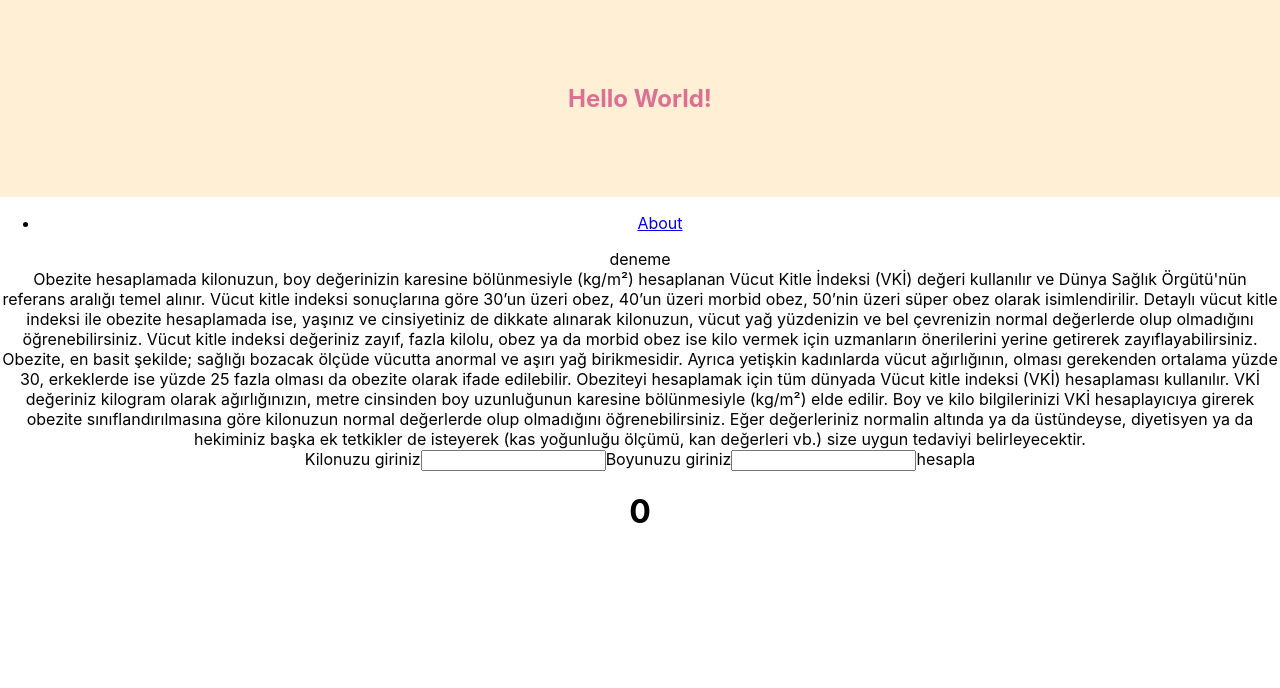
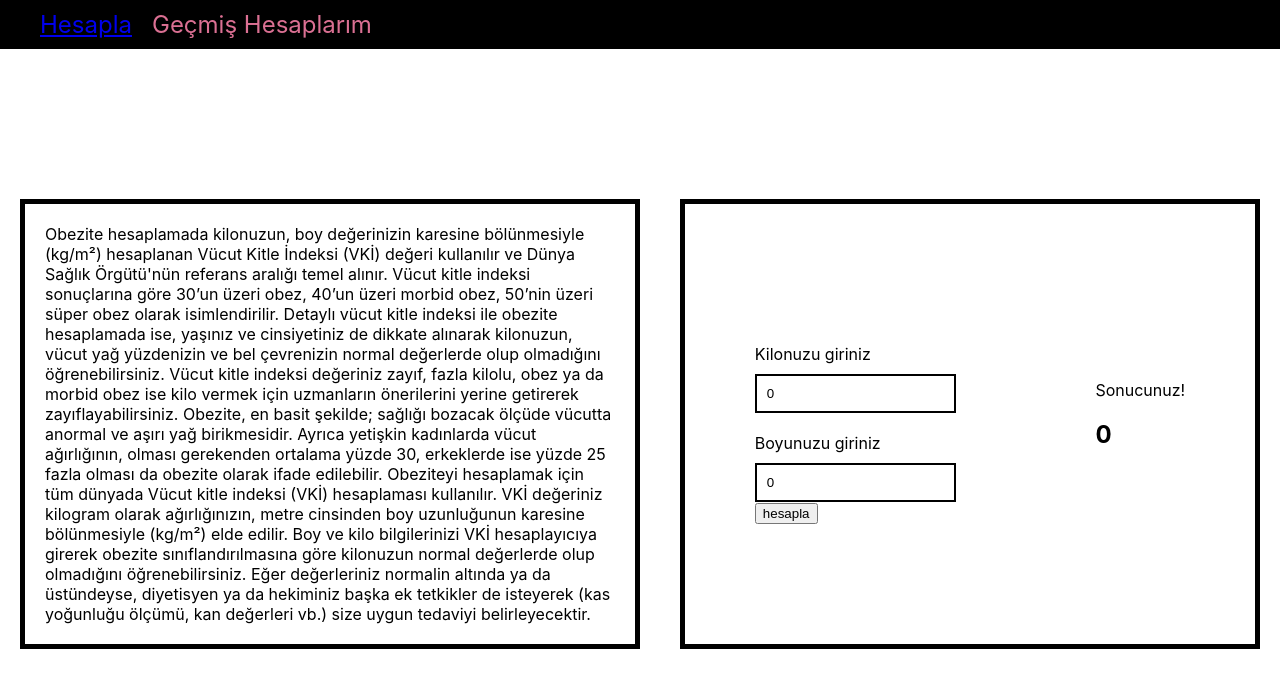
Before and after one commit to herohasan0/kodluyoruz_vucutkitle, a React (Create React App) app: page / in a window 1280 px wide. Shown: the top 688 px of the page. Built offline with nearby package versions, Linux system fonts and the light colour scheme.

Commit message:
Edit css files

```diff
--- a/src/App.css
+++ b/src/App.css
@@ -1,38 +1,31 @@
-.App {
-  text-align: center;
+body {
+  transition: 200ms;
 }
 
-.App-logo {
-  height: 40vmin;
-  pointer-events: none;
+input {
+  padding: 10px;
+  border: 2px solid #000;
+  margin-top: 10px;
 }
 
-@media (prefers-reduced-motion: no-preference) {
-  .App-logo {
-    animation: App-logo-spin infinite 20s linear;
-  }
+label {
+  margin-top: 20px;
+  display: flex;
+  flex-direction: column;
+  align-items: flex-start;
 }
 
-.App-header {
-  background-color: #282c34;
-  min-height: 100vh;
+.form {
   display: flex;
-  flex-direction: column;
   align-items: center;
-  justify-content: center;
-  font-size: calc(10px + 2vmin);
-  color: white;
+  width: 50%;
+  justify-content: space-around;
+  border: 5px solid #000;
+  margin-left: 20px;
+  margin-right: 20px;
 }
 
-.App-link {
-  color: #61dafb;
+.main {
+  display: flex;
+  margin-top: 150px;
 }
-
-@keyframes App-logo-spin {
-  from {
-    transform: rotate(0deg);
-  }
-  to {
-    transform: rotate(360deg);
-  }
-}
--- a/src/App.js
+++ b/src/App.js
@@ -1,10 +1,7 @@
 import './App.css';
 import Layout from './components/Layout';
 import Description from './components/Description';
-import About from './components/About';
 import { useState } from 'react';
-import { BrowserRouter as Router, Switch, Route, Link } from 'react-router-dom';
-import styled from 'styled-components';
 
 function App() {
   const [kilo, setKilo] = useState(0);
@@ -18,70 +15,62 @@ function App() {
     const calculatedBIM = kg / Math.pow(cm, 2);
 
     setBIM(calculatedBIM);
-
-    //kilo / (boy)*(boy)  (metre cinsinden)
   }
 
-  const Title = styled.h1`
-    font-size: 1.5em;
-    text-align: center;
-    color: palevioletred;
-  `;
-  const Wrapper = styled.section`
-    padding: 4em;
-    background: papayawhip;
-  `;
+  let detay = '';
+
+  if (BIM !== 0 && BIM < 18.5) {
+    detay = 'Zayıf';
+  } else if (BIM > 18.5 && BIM < 24.9) {
+    detay = 'Normal kilolu';
+  } else if (BIM > 25 && BIM < 29.9) {
+    detay = 'Fazla kilolu';
+  } else if (BIM > 30 && BIM < 39.9) {
+    detay = 'Obez';
+  } else if (BIM > 40) {
+    detay = 'İleri derecede obez (morbid obez)';
+  }
 
   return (
     <div className="App">
-      <Wrapper>
-        <Title>Hello World!</Title>
-      </Wrapper>
-      <Router>
-        <div>
-          <nav>
-            <ul>
-              <li>
-                <Link to="/about">About</Link>
-              </li>
-            </ul>
-          </nav>
-
-          {/* A <Switch> looks through its children <Route>s and
-            renders the first one that matches the current URL. */}
-          <Switch>
-            <Route path="/about">
-              <About />
-            </Route>
-          </Switch>
-        </div>
-      </Router>
-
       <Layout />
 
+      <div className="main">
         <Description />
-      <form>
-        <label>
+        <div className="form">
+          <section className="calculation">
+            <div>
+              <label className="label">
                 Kilonuzu giriniz
                 <input
                   type="number"
                   name="Kilo"
                   onChange={(event) => setKilo(event.target.value)}
+                  value={kilo}
                 />
               </label>
+            </div>
 
-        <label>
+            <div>
+              <label className="label">
                 Boyunuzu giriniz
                 <input
                   type="number"
                   name="Boy"
                   onChange={(event) => setBoy(event.target.value)}
+                  value={boy}
                 />
               </label>
-        <buttun onClick={calculate}>hesapla</buttun>
-      </form>
-
+            </div>
+            <button onClick={calculate}>hesapla</button>
+          </section>
+          <section className="result">
+            <span>Sonucunuz!</span>
             <h1>{BIM}</h1>
+            <span>{detay}</span>
+          </section>
+        </div>
+      </div>
     </div>
   );
 }
--- a/src/components/Description.js
+++ b/src/components/Description.js
@@ -1,8 +1,18 @@
 import React from 'react';
+import styled from 'styled-components';
+
+const Div = styled.div`
+  border: 5px solid #000;
+  padding: 20px;
+  width: 50%;
+  margin: 0;
+  margin-right: 20px;
+  margin-left: 20px;
+`;
 
 function Description({ props }) {
   return (
-    <div>
+    <Div>
       Obezite hesaplamada kilonuzun, boy değerinizin karesine bölünmesiyle
       (kg/m²) hesaplanan Vücut Kitle İndeksi (VKİ) değeri kullanılır ve Dünya
       Sağlık Örgütü'nün referans aralığı temel alınır. Vücut kitle indeksi
@@ -24,7 +34,7 @@ function Description({ props }) {
       öğrenebilirsiniz. Eğer değerleriniz normalin altında ya da üstündeyse,
       diyetisyen ya da hekiminiz başka ek tetkikler de isteyerek (kas yoğunluğu
       ölçümü, kan değerleri vb.) size uygun tedaviyi belirleyecektir.
-    </div>
+    </Div>
   );
 }
 
--- a/src/components/Layout.js
+++ b/src/components/Layout.js
@@ -1,7 +1,44 @@
 import React from 'react';
+import styled from 'styled-components';
+import { BrowserRouter as Router, Switch, Route, Link } from 'react-router-dom';
+import About from './About';
+
+const Li = styled.li`
+  font-size: 1.5em;
+  text-align: center;
+  color: palevioletred;
+  margin-right: 20px;
+`;
+const Ul = styled.ul`
+  list-style-type: none;
+  display: flex;
+  background-color: #000;
+  margin: 0;
+  padding-top: 10px;
+  padding-bottom: 10px;
+`;
 
 function Layout() {
-  return 'deneme';
+  return (
+    <header>
+      <Router>
+        <nav>
+          <Ul>
+            <Li>
+              <Link to="/about">Hesapla</Link>
+            </Li>
+            <Li>Geçmiş Hesaplarım</Li>
+          </Ul>
+        </nav>
+
+        <Switch>
+          <Route path="/about">
+            <About />
+          </Route>
+        </Switch>
+      </Router>
+    </header>
+  );
 }
 
 export default Layout;
```
Lines whose indentation alone changed are shown as unchanged.
